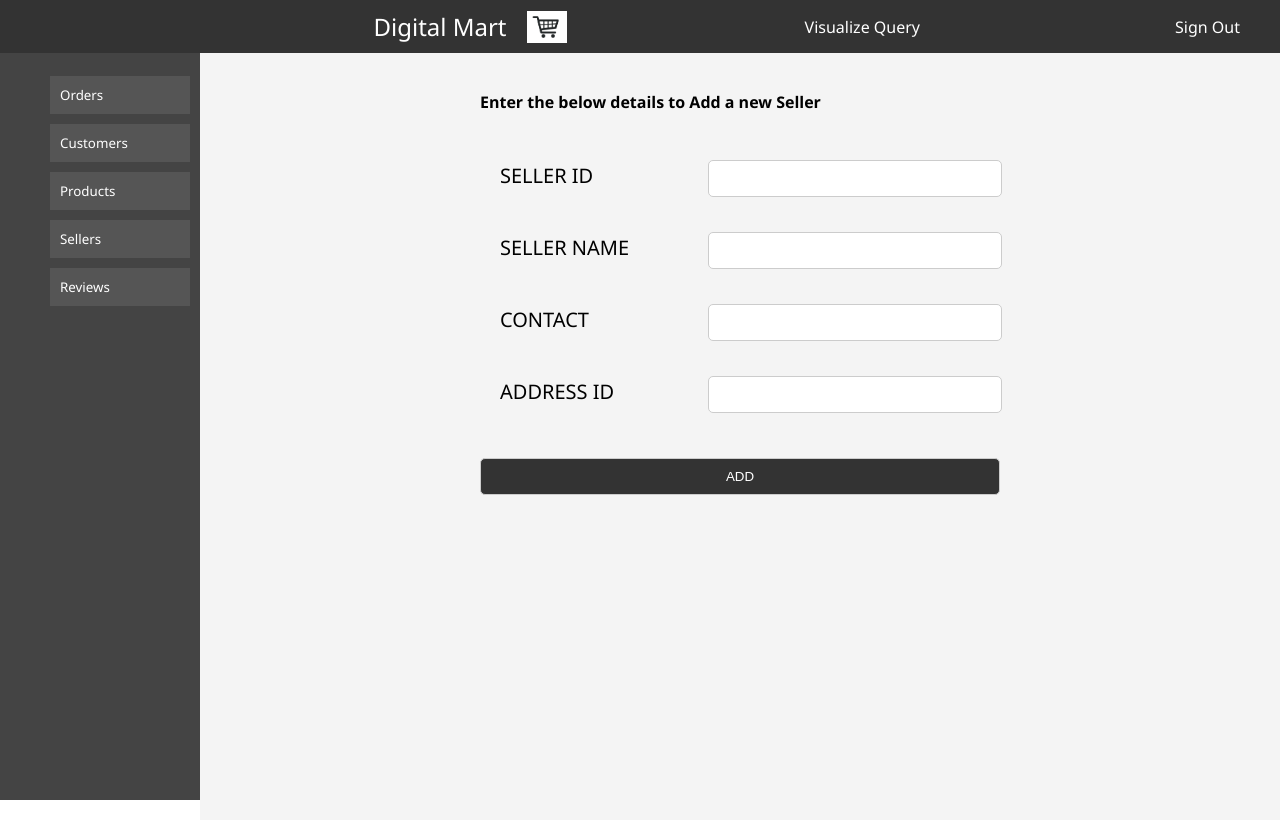
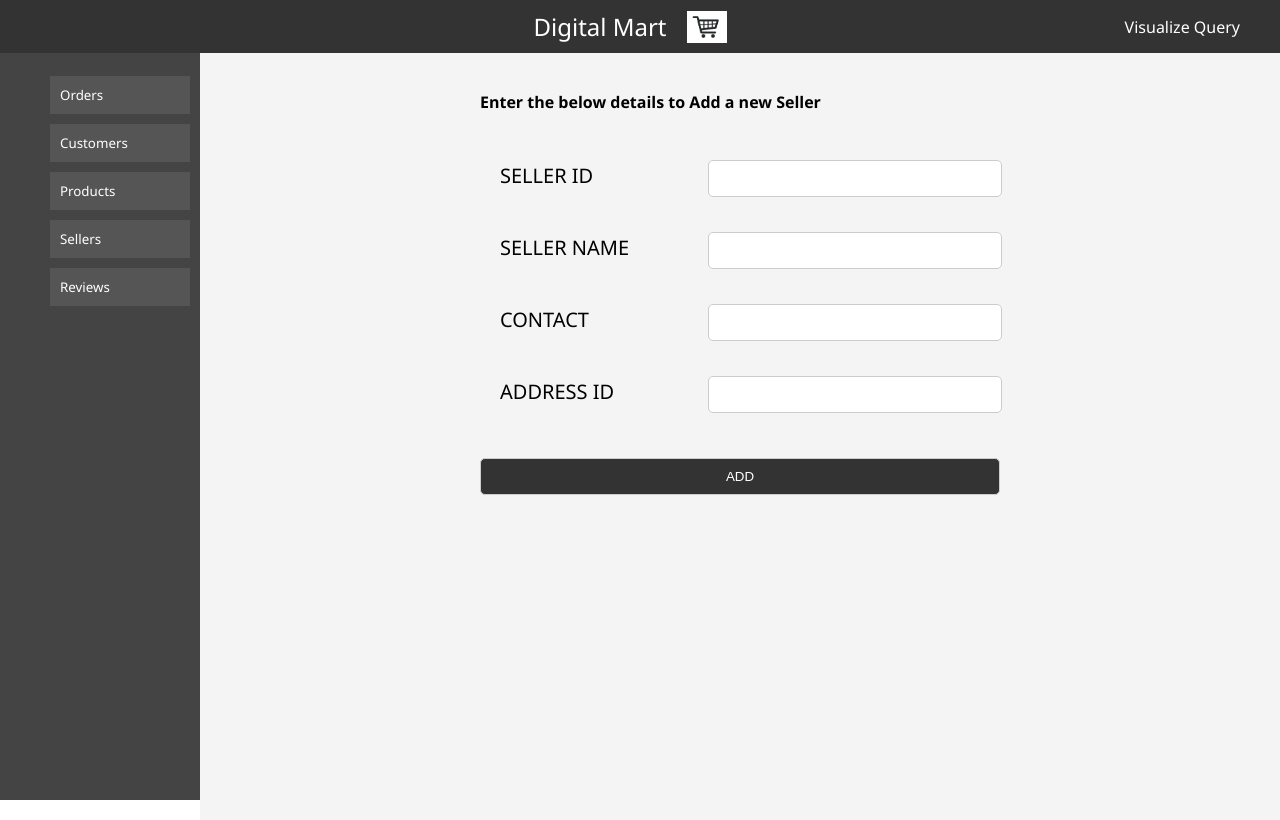
Before and after one commit to pratyushareddy8897/dbms, a website: page DMQLWeb/public/seller_add.html in a window 1280 px wide. Drawn offline with Linux system fonts and the light colour scheme.

Commit message:
Update seller_add.html

```diff
--- a/DMQLWeb/public/seller_add.html
+++ b/DMQLWeb/public/seller_add.html
@@ -58,7 +58,6 @@
         <img src="logo.jpeg" alt="Digital Mart Logo" class="logo" />
       </div>
       <a href="query.html" class="sign-out">Visualize Query</a>
-      <a href="login.html" class="sign-out">Sign Out</a>
     </header>
     <aside class="sidebar">
       <ul class="nav-menu">
```
